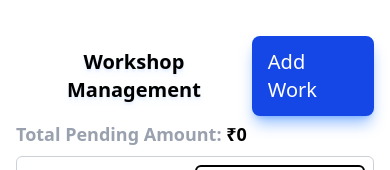
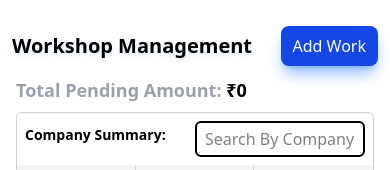
Before and after one commit to shivamvishwakarm/workshop-management-system, a Next.js app: page / in a window 390 px wide. Shown: the top 170 px of the page. Built offline with nearby package versions, Linux system fonts and the light colour scheme; no server answers; the database is empty.

Commit message:
responsive ui fix

```diff
--- a/app/components/navbar.tsx
+++ b/app/components/navbar.tsx
@@ -5,7 +5,7 @@ const AddWorkButton = () => {
   return (
     <Link
       href={"/add-work"}
-      className="px-4 py-3 rounded-lg bg-blue-700 text-white hover:bg-blue-500 font-semi-bold  shadow-lg shadow-blue-500/50 hover:shadow-none transition-all duration-300 ease-in-out text-xl">
+      className="md:px-4 px-3 md:py-3 py-2 rounded-lg bg-blue-700 text-white hover:bg-blue-500 font-semi-bold  shadow-lg shadow-blue-500/50 hover:shadow-none transition-all duration-300 ease-in-out md:text-xl ">
       Add Work
     </Link>
   );
--- a/app/page.tsx
+++ b/app/page.tsx
@@ -20,7 +20,7 @@ export default async function Home() {
 
   return (
     <main className="">
-      <div className="flex flex-row justify-between items-center px-4 pt-8">
+      <div className="flex flex-row justify-between items-center md:px-4 px-3 md:pt-8 pt-4">
         <h1 className="md:text-3xl text-xl font-bold text-center py-4 rounded-br-md rounded-bl-md text-shadow-lg/20 text-shadow-blue-500/30">
           Workshop Management
         </h1>
```
